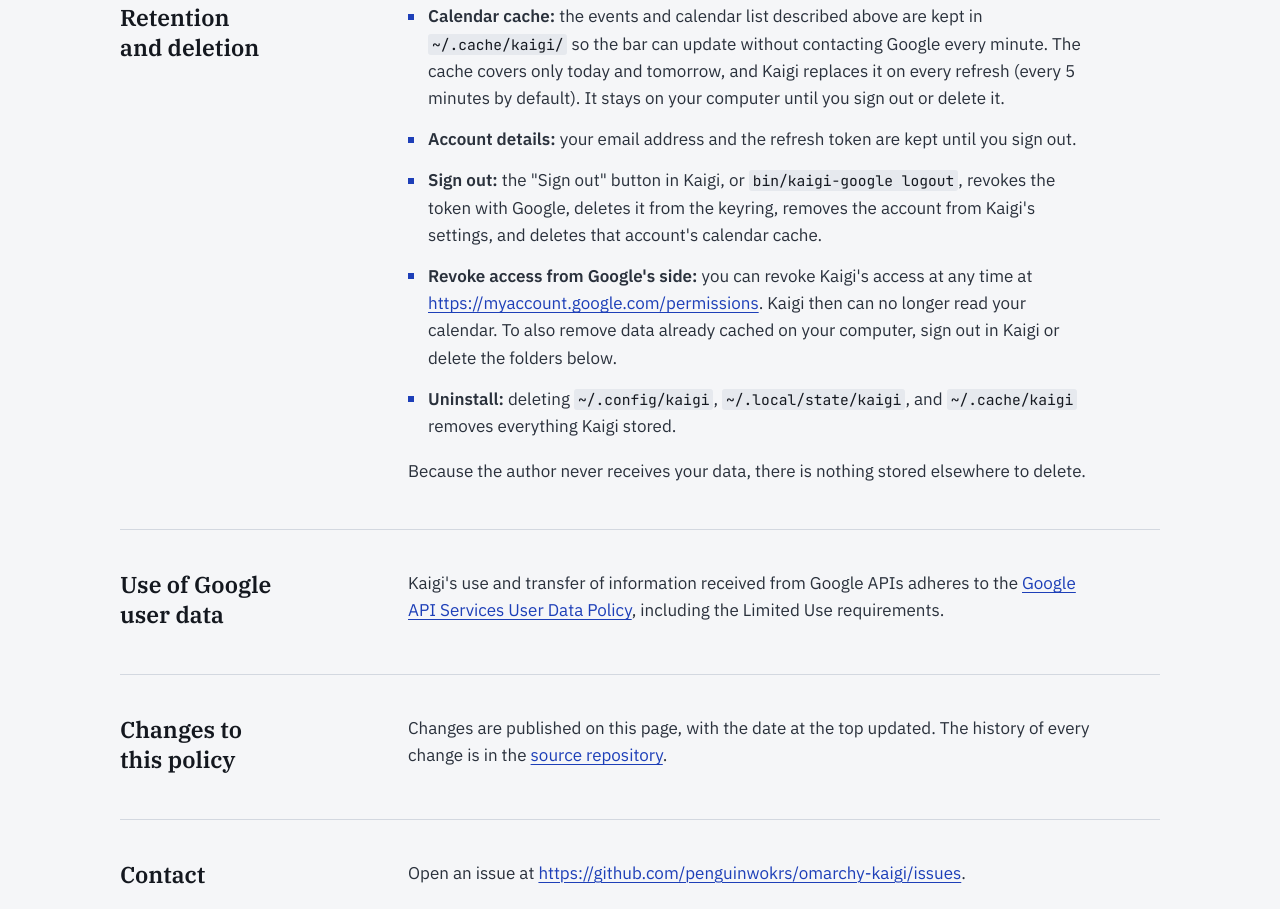
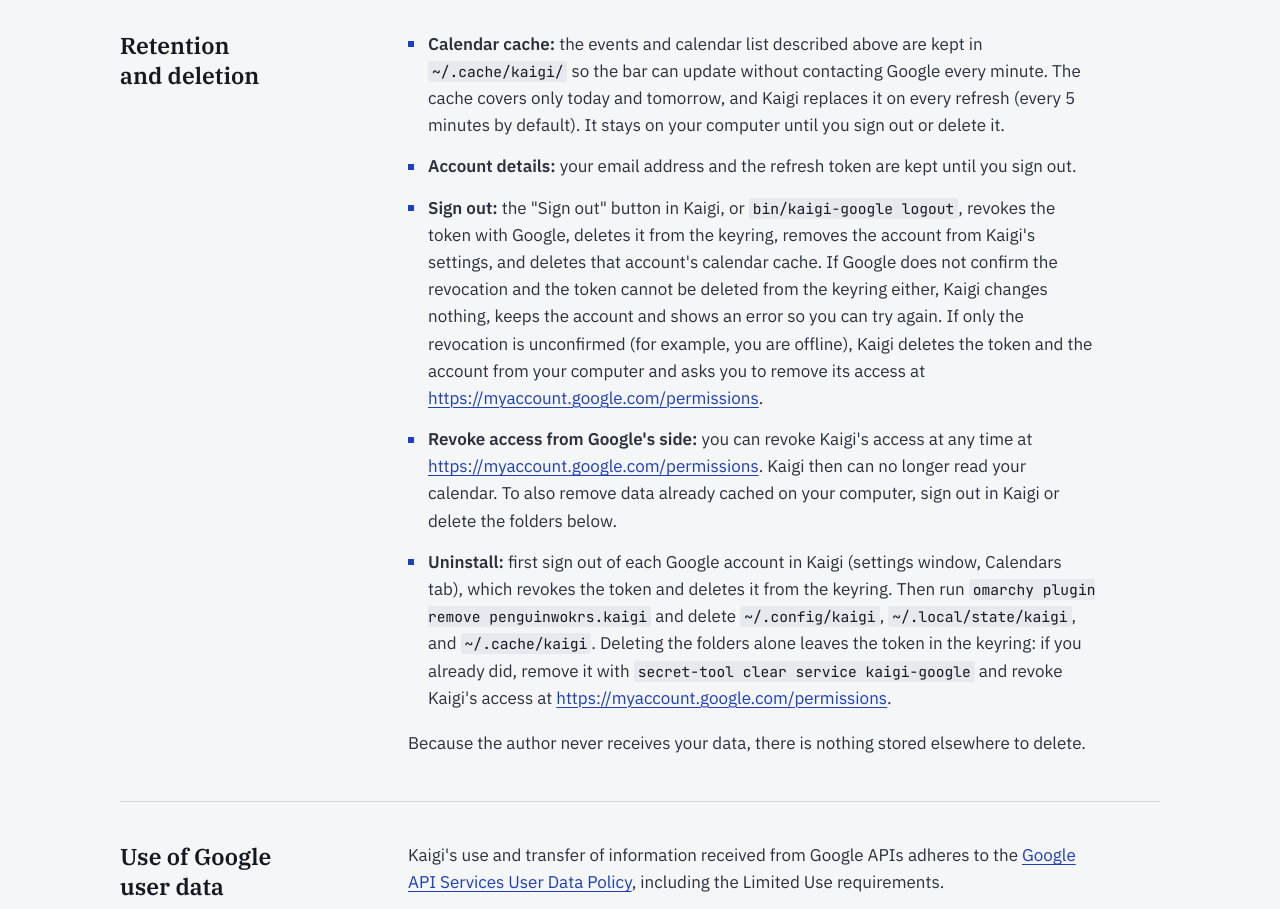
Before and after one commit to penguinwokrs/omarchy-kaigi, a plain HTML site: page docs/privacy.html in a window 1280 px wide. Shown: the part 2857-3766 px from the top of the page. Drawn offline with Linux system fonts and the light colour scheme.

Commit message:
Docs: sign out before uninstalling, clear keyring tokens left behind; describe sign-out failures and the authuser host check

```diff
--- a/docs/privacy.html
+++ b/docs/privacy.html
@@ -63,7 +63,7 @@
 <li>if you turn on hooks, run your own scripts on your computer when a meeting starts and ends, passing them the event's title, start and end time, meeting link, and calendar name</li>
 <li>let you choose which calendars to show in the settings window</li>
 <li>open meeting links in the Chrome profile signed in to the same Google account, by matching your email address against the Google accounts signed in to each Chrome profile on your computer (Chrome's own "Local State" and "Preferences" files, which stay on your computer)</li>
-<li>open Google Meet links, including new meetings you start from the popup, as the right Google account, by adding your email address to the meet.google.com link (the <code>authuser</code> parameter). Your browser sends that link only to Google</li>
+<li>open Google Meet links, including new meetings you start from the popup, as the right Google account, by adding your email address to the link (the <code>authuser</code> parameter). Kaigi adds it only to <code>https</code> links whose host is exactly <code>meet.google.com</code>, so your browser sends it only to Google</li>
 </ul>
 <p>Kaigi does not use Google user data for advertising, profiling, analytics, credit or lending decisions, or any purpose other than these features. Kaigi does not use AI or machine-learning models, and it does not use Google user data to develop, improve, or train any AI or machine-learning model.</p>
 </div>
@@ -102,9 +102,9 @@
 <ul class="points">
 <li><strong>Calendar cache:</strong> the events and calendar list described above are kept in <code>~/.cache/kaigi/</code> so the bar can update without contacting Google every minute. The cache covers only today and tomorrow, and Kaigi replaces it on every refresh (every 5 minutes by default). It stays on your computer until you sign out or delete it.</li>
 <li><strong>Account details:</strong> your email address and the refresh token are kept until you sign out.</li>
-<li><strong>Sign out:</strong> the "Sign out" button in Kaigi, or <code>bin/kaigi-google logout</code>, revokes the token with Google, deletes it from the keyring, removes the account from Kaigi's settings, and deletes that account's calendar cache.</li>
+<li><strong>Sign out:</strong> the "Sign out" button in Kaigi, or <code>bin/kaigi-google logout</code>, revokes the token with Google, deletes it from the keyring, removes the account from Kaigi's settings, and deletes that account's calendar cache. If Google does not confirm the revocation and the token cannot be deleted from the keyring either, Kaigi changes nothing, keeps the account and shows an error so you can try again. If only the revocation is unconfirmed (for example, you are offline), Kaigi deletes the token and the account from your computer and asks you to remove its access at <a href="https://myaccount.google.com/permissions">https://myaccount.google.com/permissions</a>.</li>
 <li><strong>Revoke access from Google's side:</strong> you can revoke Kaigi's access at any time at <a href="https://myaccount.google.com/permissions">https://myaccount.google.com/permissions</a>. Kaigi then can no longer read your calendar. To also remove data already cached on your computer, sign out in Kaigi or delete the folders below.</li>
-<li><strong>Uninstall:</strong> deleting <code>~/.config/kaigi</code>, <code>~/.local/state/kaigi</code>, and <code>~/.cache/kaigi</code> removes everything Kaigi stored.</li>
+<li><strong>Uninstall:</strong> first sign out of each Google account in Kaigi (settings window, Calendars tab), which revokes the token and deletes it from the keyring. Then run <code>omarchy plugin remove penguinwokrs.kaigi</code> and delete <code>~/.config/kaigi</code>, <code>~/.local/state/kaigi</code>, and <code>~/.cache/kaigi</code>. Deleting the folders alone leaves the token in the keyring: if you already did, remove it with <code>secret-tool clear service kaigi-google</code> and revoke Kaigi's access at <a href="https://myaccount.google.com/permissions">https://myaccount.google.com/permissions</a>.</li>
 </ul>
 <p>Because the author never receives your data, there is nothing stored elsewhere to delete.</p>
 </div>
```
Also changed, not shown: 3 other files.
